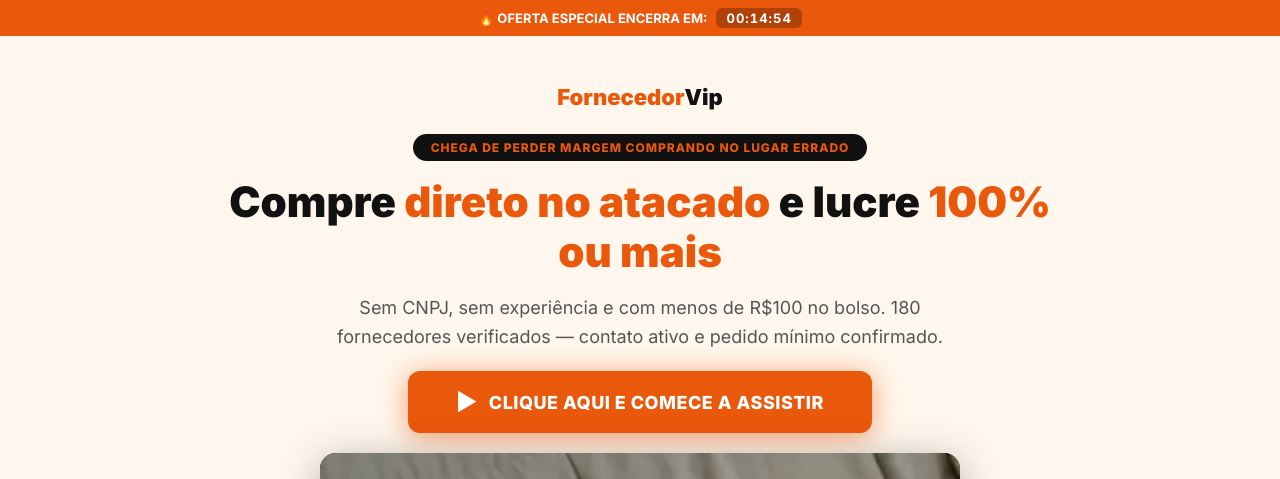
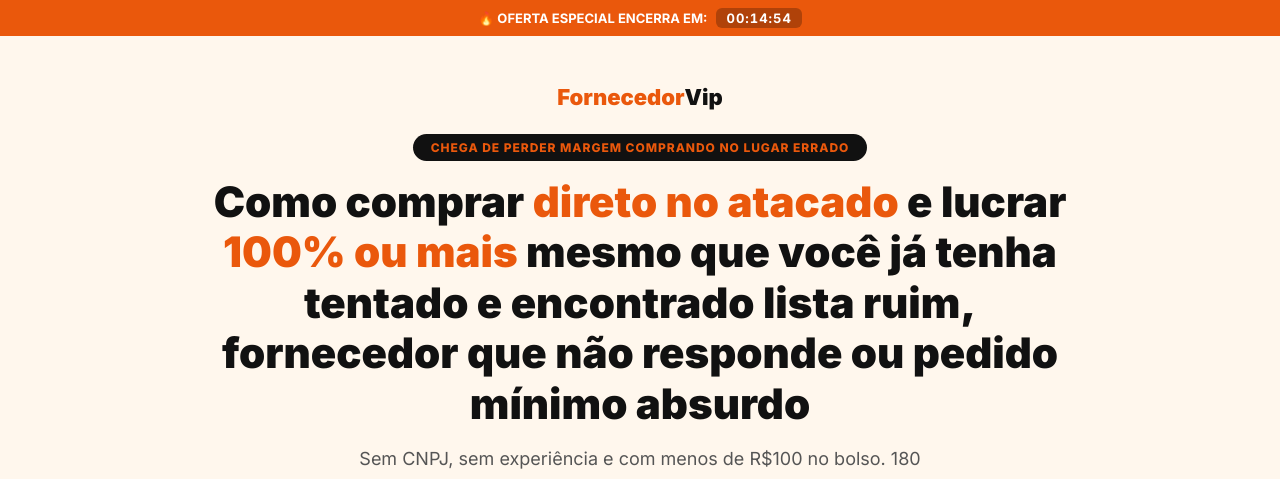
Before and after one commit to geisajanuariouba-cloud/fornecedor, a Next.js app: page / in a window 1280 px wide. Shown: the top 479 px of the page. Built offline with nearby package versions, Linux system fonts and the light colour scheme; no server answers; grey boxes are pictures that could not be loaded.

Commit message:
copy: restaura headline completa sem travessão

```diff
--- a/src/app/oferta/page.tsx
+++ b/src/app/oferta/page.tsx
@@ -287,10 +287,11 @@
           </div>
 
           <h1 style={{ fontSize:isMobile?"26px":"42px", fontWeight:900, lineHeight:1.2, marginBottom:"16px", color:"#111" }}>
-            Compre{" "}
+            Como comprar{" "}
             <span style={{ color:"#ea580c" }}>direto no atacado</span>{" "}
-            e lucre{" "}
+            e lucrar{" "}
             <span style={{ color:"#ea580c" }}>100% ou mais</span>
+            {" "}mesmo que você já tenha tentado e encontrado lista ruim, fornecedor que não responde ou pedido mínimo absurdo
           </h1>
           <p style={{ fontSize:isMobile?"15px":"18px", color:"#555", lineHeight:1.6, marginBottom:"20px", maxWidth:"640px", margin:"0 auto 20px" }}>
             Sem CNPJ, sem experiência e com menos de R$100 no bolso. 180 fornecedores verificados — contato ativo e pedido mínimo confirmado.
--- a/src/app/page.tsx
+++ b/src/app/page.tsx
@@ -291,10 +291,11 @@
           </div>
 
           <h1 style={{ fontSize:isMobile?"26px":"42px", fontWeight:900, lineHeight:1.2, marginBottom:"16px", color:"#111" }}>
-            Compre{" "}
+            Como comprar{" "}
             <span style={{ color:"#ea580c" }}>direto no atacado</span>{" "}
-            e lucre{" "}
+            e lucrar{" "}
             <span style={{ color:"#ea580c" }}>100% ou mais</span>
+            {" "}mesmo que você já tenha tentado e encontrado lista ruim, fornecedor que não responde ou pedido mínimo absurdo
           </h1>
 
           <p style={{ fontSize:isMobile?"15px":"18px", color:"#555", lineHeight:1.6, marginBottom:"20px", maxWidth:"640px", margin:"0 auto 20px" }}>
```
